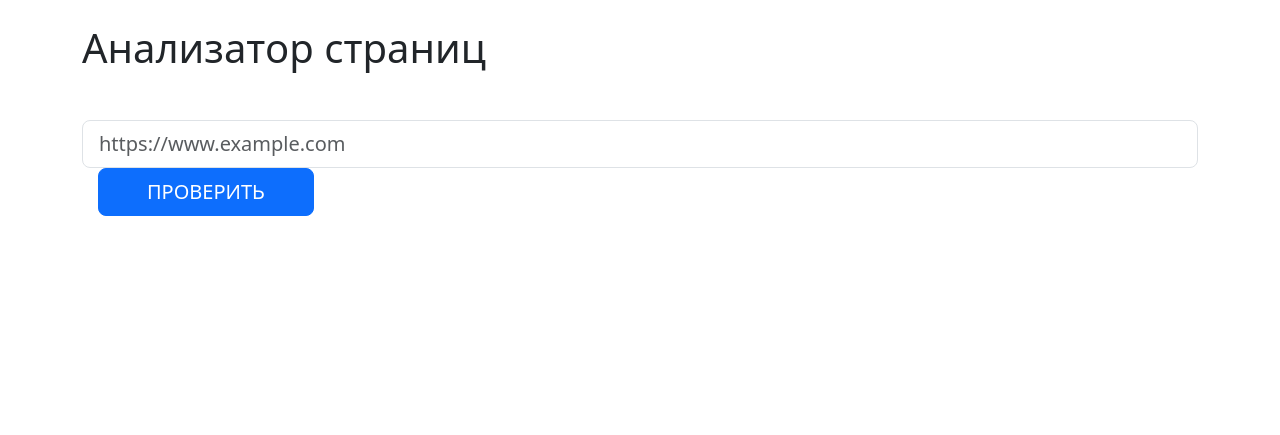
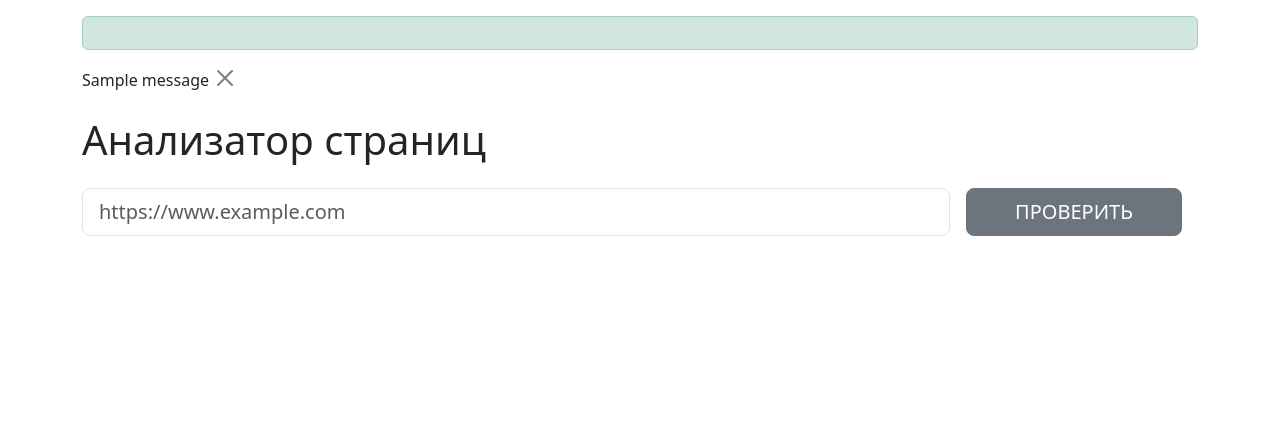
Before and after one commit to Roodmann/python-project-83, a Flask app: page / in a window 1280 px wide. Shown: the part 56-491 px from the top of the page. Run offline with Flask 3, Linux system fonts and the light colour scheme; one stand-in notice (Sample message) is shown; a database or web service that is not in the repository returns one stand-in record (values such as "Sample title"); some libraries are stand-ins or nearby versions.

Commit message:
Update full page pack10

```diff
--- a/page_analyzer/app.py
+++ b/page_analyzer/app.py
@@ -31,11 +31,11 @@ app.config['SECRET_KEY'] = os.getenv('SECRET_KEY')
 app.config['DATABASE_URL'] = os.getenv('DATABASE_URL')
 #app.run()
 
-@app.route('/', methods=['GET', 'POST'])
+@app.route('/')
 def index():
     """Обработчик главной страницы сайта"""
     urls = get_all_urls(app)  # получаете список URL-ов из базы данных
-    return render_template('index.html', urls=urls)
+    return render_template('index.html')
 
 
 @app.post("/urls")
@@ -48,12 +48,9 @@ def add_url():
     normalized_url_name = normalize_url(url_name)
     # валидируем наш юрл,  если ошибка, то выводим сообщение (flash_message) и редиректим на index
     if not is_valid_url(url_name):
-        flash("Некорректный URL! Пожалуйста введите корректный URL", "Error")
+        flash("Некорректный URL! Пожалуйста введите корректный URL", "danger")
 
-        return render_template(
-                                'index.html',
-                                url_name=url_name
-                                ), 422
+        return redirect(url_for('index'))
     # Добавляем юрл (через псукопг)
     existing_url_id = check_url_existence(app, normalized_url_name)
 
@@ -64,6 +61,7 @@ def add_url():
     # если юрл уже есть - редиректим на конкретный юрл
     # если все норм, то редиректим на конретный юрл
     new_url_id =add_urls(app, normalized_url_name)
+    flash("Страница успешно добавлена", "success")
 
     return redirect(url_for('show_url_by_id', url_id=new_url_id))
 
@@ -91,7 +89,7 @@ def show_url_by_id(url_id):
         return render_template('url.html', url=url_obj, url_checks=url_checks)
     # если проблемы, то флэшим сообщение и редиректим на список с урлами
     else:
-        flash('URL not found', 'error')
+        flash('URL not found', 'danger')
 
         return redirect(url_for('get_urls'))
 
@@ -107,21 +105,21 @@ def create_check(id):
     #Если URL не найден, выводит сообщение об ошибке и перенаправляет на страницу списка URL.
     if not url_obj:
         print("URL не найден в базе данных.")
-        flash("URL не найден", "error")
+        flash("URL не найден", "danger")
         return redirect(url_for('get_urls'))
 
     created_at = datetime.now()# Текущая дата и время для записи проверки
     print(f"Дата и время проверки: {created_at}")
 
     try:
-        print(f"Выполнение GET-запроса к URL: {url_obj.name}")
-        response = requests.get(url_obj.name, timeout=3)# Выполняем запрос к указанному URL с тайм-аутом
+        print(f"Выполнение GET-запроса к URL: {url_obj['name']}")
+        response = requests.get(url_obj['name'], timeout=3)# Выполняем запрос к указанному URL с тайм-аутом
         print(f"Ответ получен с кодом: {response.status_code}")
         response.raise_for_status()# Проверяем, что запрос прошел успешно
         print("Запрос прошел успешно.")
         flash('Страница успешно проверена', 'success')
         # Создаем новую запись проверки в базе данных
-        create_check_entry(app, url_obj.id, response.status_code, created_at)
+        create_check_entry(app, url_obj['id'], response.status_code, created_at)
         print("Запись о проверке успешно добавлена.")
         # Парсим HTML-ответ
         html_content = response.text
--- a/page_analyzer/templates/base.html
+++ b/page_analyzer/templates/base.html
@@ -29,7 +29,18 @@
     </div>
   </nav>
 </header>
-
+{% with messages = get_flashed_messages(with_categories=true) %}
+  {% if messages %}
+    <div class="container mt-3">
+      {% for category, message in messages %}
+        <div class="alert alert-{{ category }} alert-dismissible fade show" role="alert"></div>
+          {{ message }}
+          <button type="button" class="btn-close" data-bs-dismiss="alert" aria-label="Close"></button>
+        </div>
+      {% endfor %}
+    </div>
+  {% endif %}
+{% endwith %}
 <main class="flex-grow-1">
   {% block content %}{% endblock %}
 </main>
--- a/page_analyzer/templates/index.html
+++ b/page_analyzer/templates/index.html
@@ -3,10 +3,12 @@
 {% block content %}
 <div class="container py-4">
   <h1 class="mb-4">Анализатор страниц</h1>
-  <form action="{{ url_for('add_url') }}" method="post" class="d-flex justify-content-center mb-4" id="urlForm"></form>
-    <input type="text" name="url" id="url" placeholder="https://www.example.com"
-          value="{{ request.form.url|default('') }}" class="form-control form-control-lg" required />
-    <input type="submit" class="btn btn-primary btn-lg ms-3 px-5 text-uppercase" value="Проверить" />
+  <form action="{{ url_for('add_url') }}" method="post" class="d-flex justify-content-center">
+      <label for="text" class="visually-hidden">Url для проверки</label>
+      <input type="text" name="url" id="url" placeholder="https://www.example.com"
+          value="{{ request.form.url|default('') }}" class="form-control form-control-lg" required>
+      <input type="submit" class="btn btn-secondary btn-lg ms-3 px-5 text-uppercase mx-3"
+          value="Проверить">
   </form>
 
   {% if url and results %}
--- a/page_analyzer/templates/url.html
+++ b/page_analyzer/templates/url.html
@@ -2,10 +2,10 @@
 
 {% block content %}
 <div class="container py-4">
-  <h1 class="mb-4">История проверок для: {{ url.name }}</h1>
+  <h1 class="mb-4">История проверок для: {{ url['name'] }}</h1>
   <h2>Проверка</h2>
-  <form action="{{ url_for('create_check', id=url_obj['id']) }}" method="post">
-    <input type="hidden" name="url" value="{{ url_obj['name'] }}">
+  <form action="{{ url_for('create_check', id=url['id']) }}" method="post">
+    <input type="hidden" name="url" value="{{ url['name'] }}">
     <button type="submit" class="btn btn-primary">Запустить проверку</button>
 </form>
   <a href="{{ url_for('get_urls') }}" class="btn btn-secondary mb-3">Вернуться к списку сайтов</a>
```
